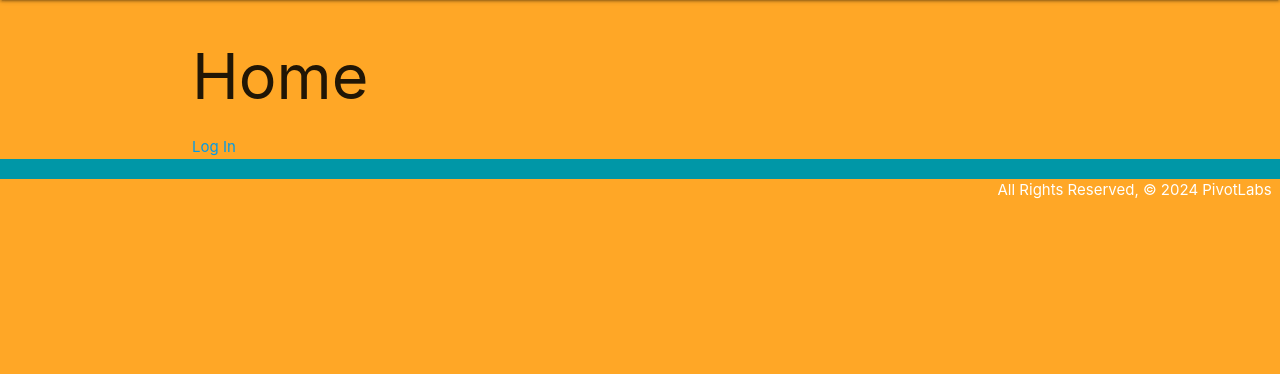
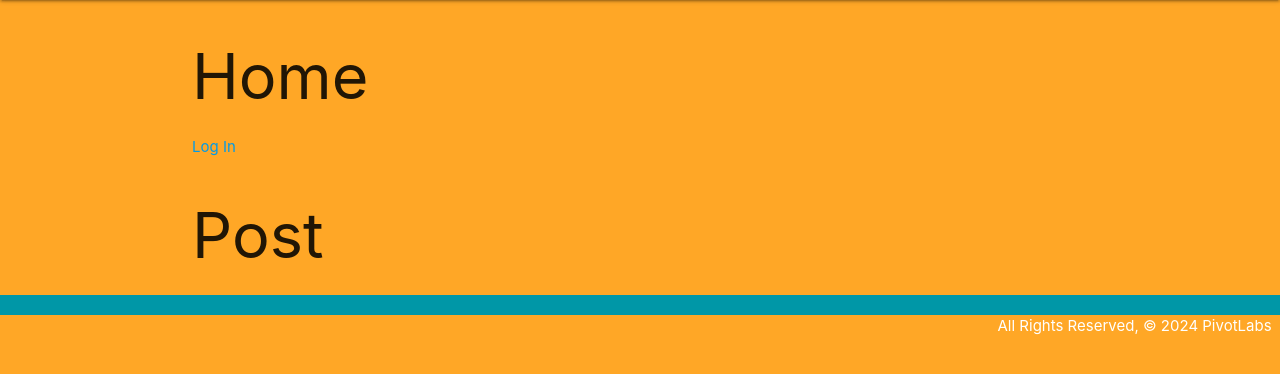
Before and after one commit to fahdm/lyoko, a Django app: page / in a window 1280 px wide. Shown: the part 64-438 px from the top of the page. Run offline with Django 4.2, Linux system fonts and the light colour scheme; data that the repository does not hold is empty.

Commit message:
Add Posts to WebPage

```diff
--- a/main_app/templates/home.html
+++ b/main_app/templates/home.html
@@ -11,4 +11,24 @@
   <a href="{% url 'login' %}">Log In</a>
 {% endif %}
 
+<h1>Post</h1>
+
+<ul>
+
+    {% for post in object_list %}
+    <br/>
+
+   <li>
+    <a href="{% url 'article-detail' post.pk %}">{{ post.title }}</a>
+
+        - {{ post.author }} <br/>
+
+        {{ post.body }}
+   </li>
+
+    {% endfor %}
+
+</ul>
+
+
 {% endblock %}
--- a/main_app/urls.py
+++ b/main_app/urls.py
@@ -1,7 +1,11 @@
 from django.urls import path
-from . import views
+from .import views
+from .views import HomeView, ArticleDetailView
 
 urlpatterns = [
-    path('', views.home, name='home'),
+    # path('', views.home, name='home'),
+
     path('accounts/logout/', views.logout_view, name='logout'),
+    path('',HomeView.as_view(), name="home"),
+    path('article/<int:pk>', ArticleDetailView.as_view(), name = 'article-detail'),
 ]
--- a/main_app/views.py
+++ b/main_app/views.py
@@ -1,8 +1,10 @@
 from django.contrib.auth import authenticate,login
 from django.shortcuts import render,redirect
+from django.views.generic import ListView,DetailView
+from .models import Post
 from django.contrib.auth import logout
 from django.contrib.auth.decorators import login_required
-from django.contrib.sessions.models import Session
+
 
 
 
@@ -12,5 +14,14 @@ def logout_view(request):
     return redirect('home')
 
 # Create your views here.
-def home(request):
-    return render(request, 'home.html')
+# def home(request):
+#     return render(request, 'home.html', {})
+
+class HomeView(ListView):
+    model = Post
+    template_name = 'home.html'
+
+
+class ArticleDetailView(DetailView):
+    model = Post
+    template_name = 'article_details.html'
```
Also changed, not shown: main_app/models.py (+6 -2 lines), main_app/templates/article_details.html (added, +15 -0 lines), main_app/migrations/0001_initial.py.
